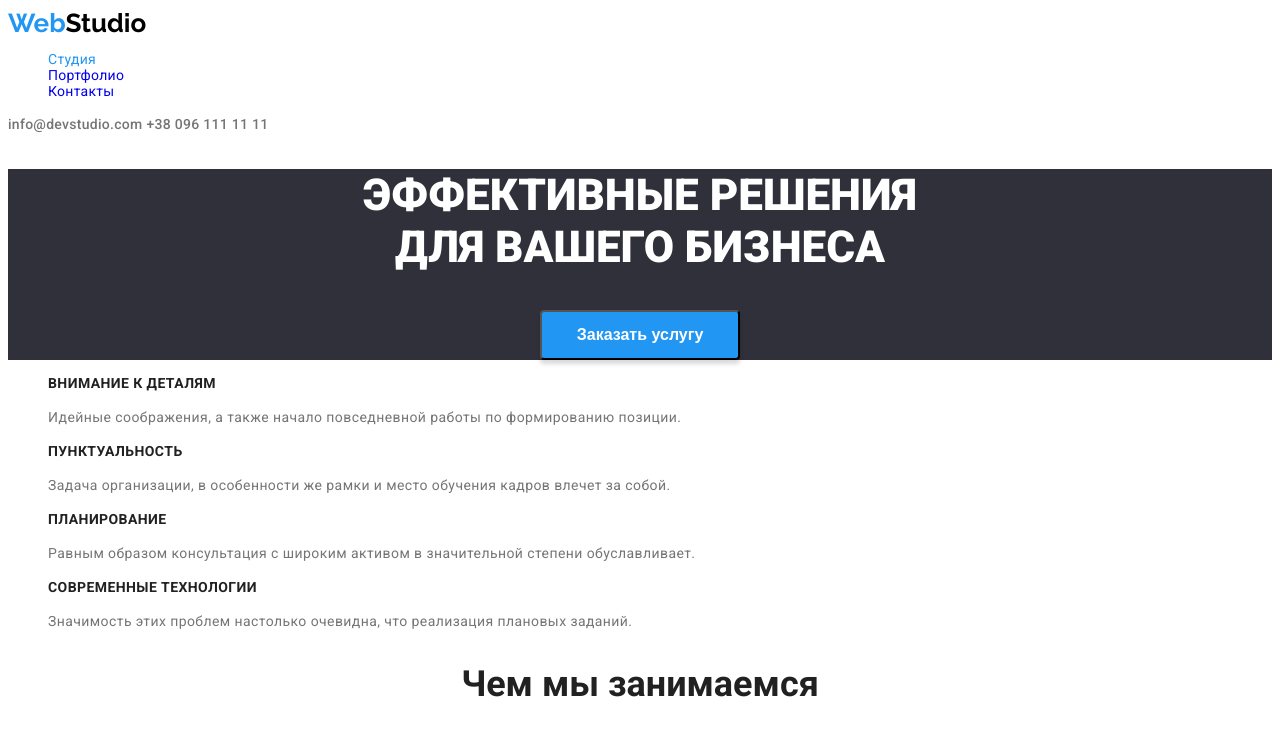
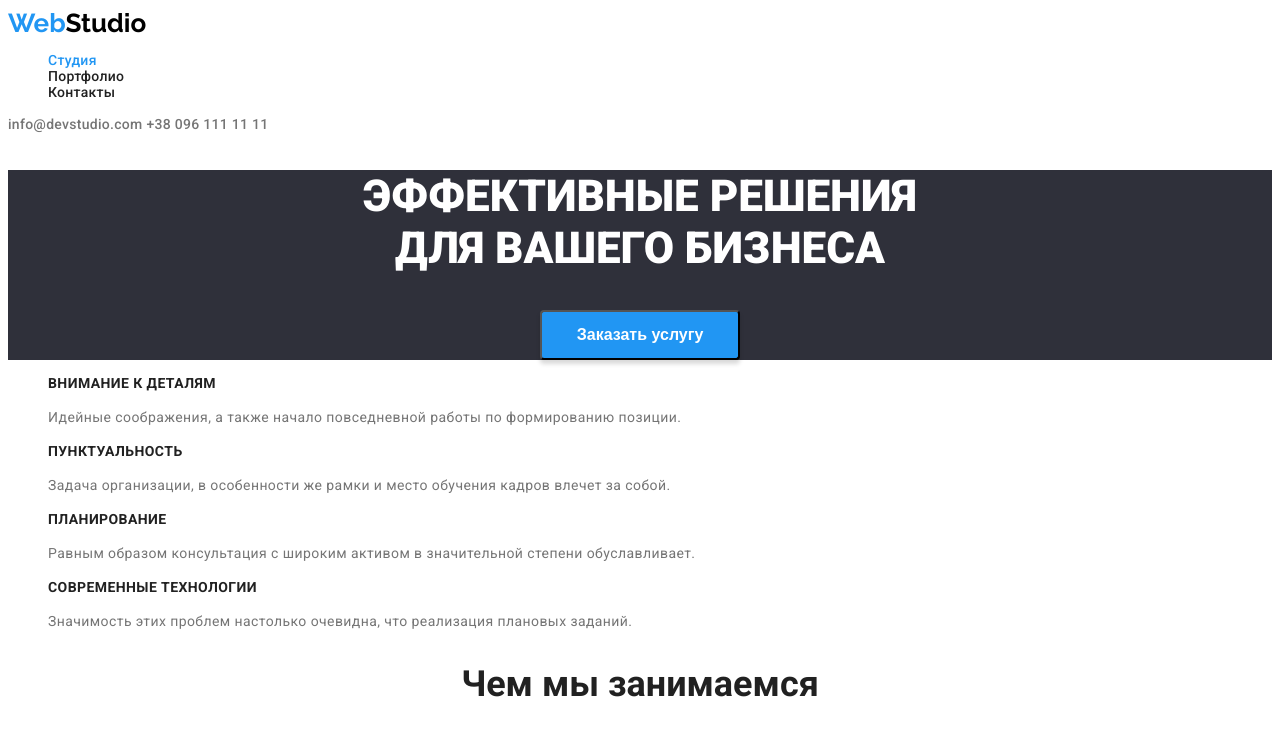
Before and after one commit to Tripoli80/goit-markup-hw-03, a plain HTML site: page index.html in a window 1280 px wide. Shown: the top 732 px of the page. Drawn offline with Linux system fonts and the light colour scheme.

Commit message:
изменен css

```diff
--- a/CSS/style.css
+++ b/CSS/style.css
@@ -15,7 +15,7 @@ body {
   background-color: var(--bcg-main);
   font-family: var(--font-primary), var(--font-primary-rezerv);
 }
-a{
+a {
   text-decoration: none;
 }
 .off {
@@ -43,19 +43,28 @@ a{
 }
 .footer .address {
   font-style: normal;
+
+  font-family: Roboto;
+line-height:1.71;
+  font-weight: 400;
 }
 
 .list {
-
   list-style: none;
 }
 .nav {
   letter-spacing: 0.02em;
   line-height: 1.14;
   font-size: 14px;
+  font-family: var(--font-primary);
+  font-style: normal;
+  font-weight: 500;
+  font-size: 14px;
+  line-height: 16px;
+  letter-spacing: 0.02em;
+  color: var(--text-primary);
 }
-.nav > .link {
-
+.nav  .link {
   font-family: var(--font-primary);
   font-style: normal;
   font-weight: 500;
@@ -66,7 +75,6 @@ color: var(--text-primary);
 }
 
 .nav .current {
-
   color: var(--theme-color);
 }
 .nav .link:hover,
@@ -88,7 +96,13 @@ color: var(--text-primary);
   background-color: #2f303a;
 }
 .footer .contact {
+
   font-size: 14px;
+  font-family: Roboto;
+
+
+
+line-height:1.71;
   font-weight: 400;
   color: var(--text-secondary-lite-fill);
 }
@@ -172,7 +186,6 @@ font-weight: 500;
   font-size: 16px;
   line-height: 1.625;
 
-
   text-align: center;
 }
 .filter .exp-button:hover,
```
Lines whose indentation alone changed are shown as unchanged.
